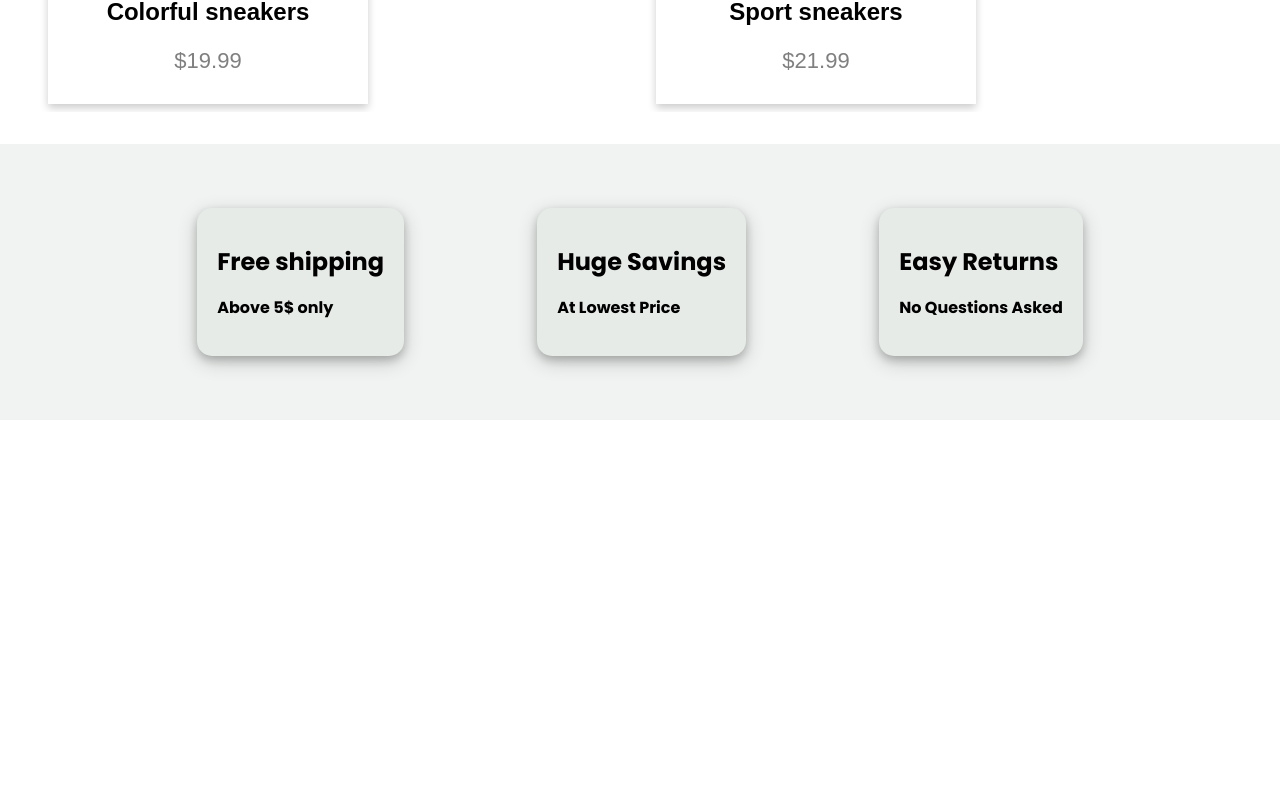
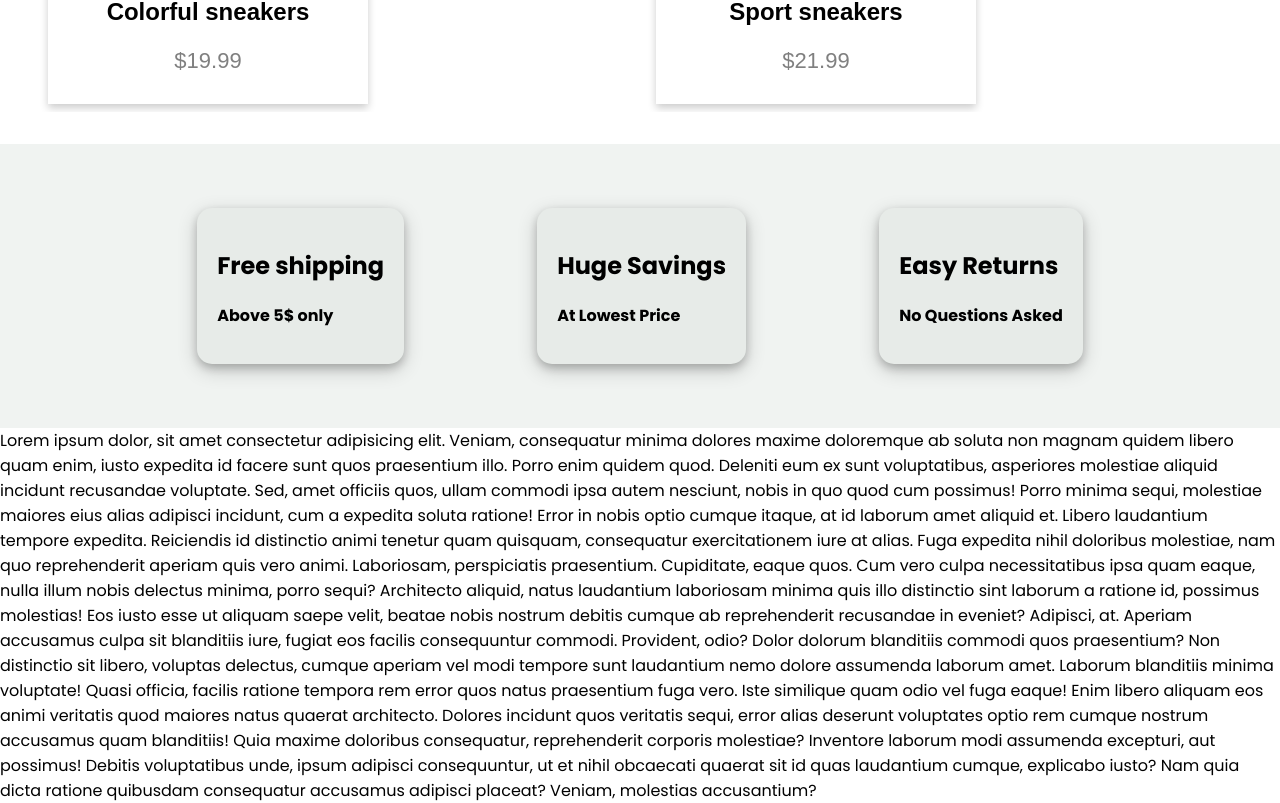
Before and after one commit to AshikSazal/Electro, a React (Create React App) app: page / in a window 1280 px wide. Shown: the part 1179-1982 px from the top of the page. Before the commit the page ends 1599 px from the top, so only its background shows below. Built offline with nearby package versions, Linux system fonts and the light colour scheme; the HTML template or start-up script is replaced by a standard one.

Commit message:
Elementor tag update

```diff
--- a/src/components/Element/Element.js
+++ b/src/components/Element/Element.js
@@ -6,18 +6,18 @@ const Element = () => {
   return (
     <div className="elementor">
       <div className="elemetor-list">
-        <div className="shipping">
+        <section className="shipping">
           <h1>Free shipping</h1>
           <h3>Above 5$ only</h3>
-        </div>
-        <div className="savings">
+        </section>
+        <section className="savings">
           <h1>Huge Savings</h1>
           <h3>At Lowest Price</h3>
-        </div>
-        <div className="returns">
+        </section>
+        <section className="returns">
           <h1>Easy Returns</h1>
           <h3>No Questions Asked</h3>
-        </div>
+        </section>
       </div>
     </div>
   );
--- a/src/components/Home/Home.js
+++ b/src/components/Home/Home.js
@@ -37,6 +37,18 @@ const Home = () => {
 
       <MultiCarousel />
       <Element />
+      <div>
+        Lorem ipsum dolor, sit amet consectetur adipisicing elit. Veniam, consequatur minima dolores maxime doloremque ab soluta non magnam quidem libero quam enim, iusto expedita id facere sunt quos praesentium illo.
+        Porro enim quidem quod. Deleniti eum ex sunt voluptatibus, asperiores molestiae aliquid incidunt recusandae voluptate. Sed, amet officiis quos, ullam commodi ipsa autem nesciunt, nobis in quo quod cum possimus!
+        Porro minima sequi, molestiae maiores eius alias adipisci incidunt, cum a expedita soluta ratione! Error in nobis optio cumque itaque, at id laborum amet aliquid et. Libero laudantium tempore expedita.
+        Reiciendis id distinctio animi tenetur quam quisquam, consequatur exercitationem iure at alias. Fuga expedita nihil doloribus molestiae, nam quo reprehenderit aperiam quis vero animi. Laboriosam, perspiciatis praesentium. Cupiditate, eaque quos.
+        Cum vero culpa necessitatibus ipsa quam eaque, nulla illum nobis delectus minima, porro sequi? Architecto aliquid, natus laudantium laboriosam minima quis illo distinctio sint laborum a ratione id, possimus molestias!
+        Eos iusto esse ut aliquam saepe velit, beatae nobis nostrum debitis cumque ab reprehenderit recusandae in eveniet? Adipisci, at. Aperiam accusamus culpa sit blanditiis iure, fugiat eos facilis consequuntur commodi.
+        Provident, odio? Dolor dolorum blanditiis commodi quos praesentium? Non distinctio sit libero, voluptas delectus, cumque aperiam vel modi tempore sunt laudantium nemo dolore assumenda laborum amet. Laborum blanditiis minima voluptate!
+        Quasi officia, facilis ratione tempora rem error quos natus praesentium fuga vero. Iste similique quam odio vel fuga eaque! Enim libero aliquam eos animi veritatis quod maiores natus quaerat architecto.
+        Dolores incidunt quos veritatis sequi, error alias deserunt voluptates optio rem cumque nostrum accusamus quam blanditiis! Quia maxime doloribus consequatur, reprehenderit corporis molestiae? Inventore laborum modi assumenda excepturi, aut possimus!
+        Debitis voluptatibus unde, ipsum adipisci consequuntur, ut et nihil obcaecati quaerat sit id quas laudantium cumque, explicabo iusto? Nam quia dicta ratione quibusdam consequatur accusamus adipisci placeat? Veniam, molestias accusantium?
+      </div>
 
     </>
   );
```
